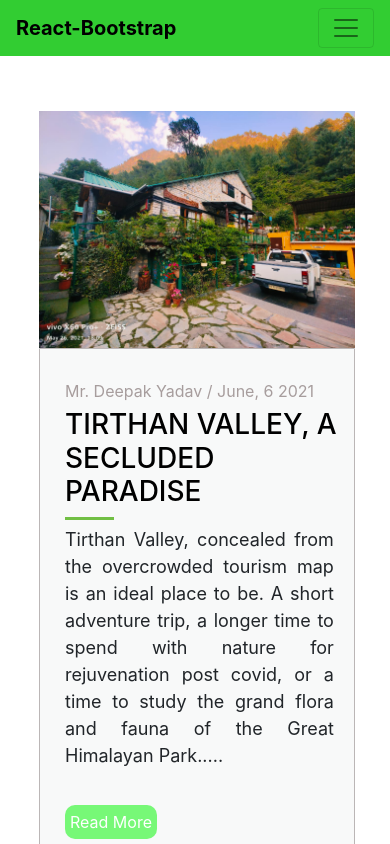
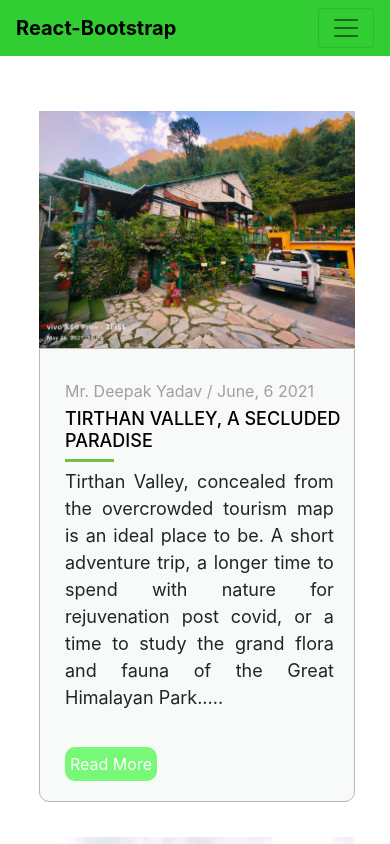
Before and after one commit to anogray/tirthanvalleystay, a Next.js app: page /blog in a window 390 px wide. Shown: the top 844 px of the page. Built offline with nearby package versions, Linux system fonts and the light colour scheme.

Commit message:
mobile h3 fontsize updated

```diff
--- a/styles/Blog.module.scss
+++ b/styles/Blog.module.scss
@@ -66,6 +66,7 @@
 margin-bottom: 2%;
     h3{
         text-transform: uppercase;
+        padding-right: 5px;
     }
 }
 
@@ -128,4 +129,10 @@ margin-right: 5%;
     .eachBlog{
         width:90%;
     }
+    .entryTitle{
+            h3{
+                padding-right: 5px;
+                font-size: 18px;
+            }
+        }
   }
```
